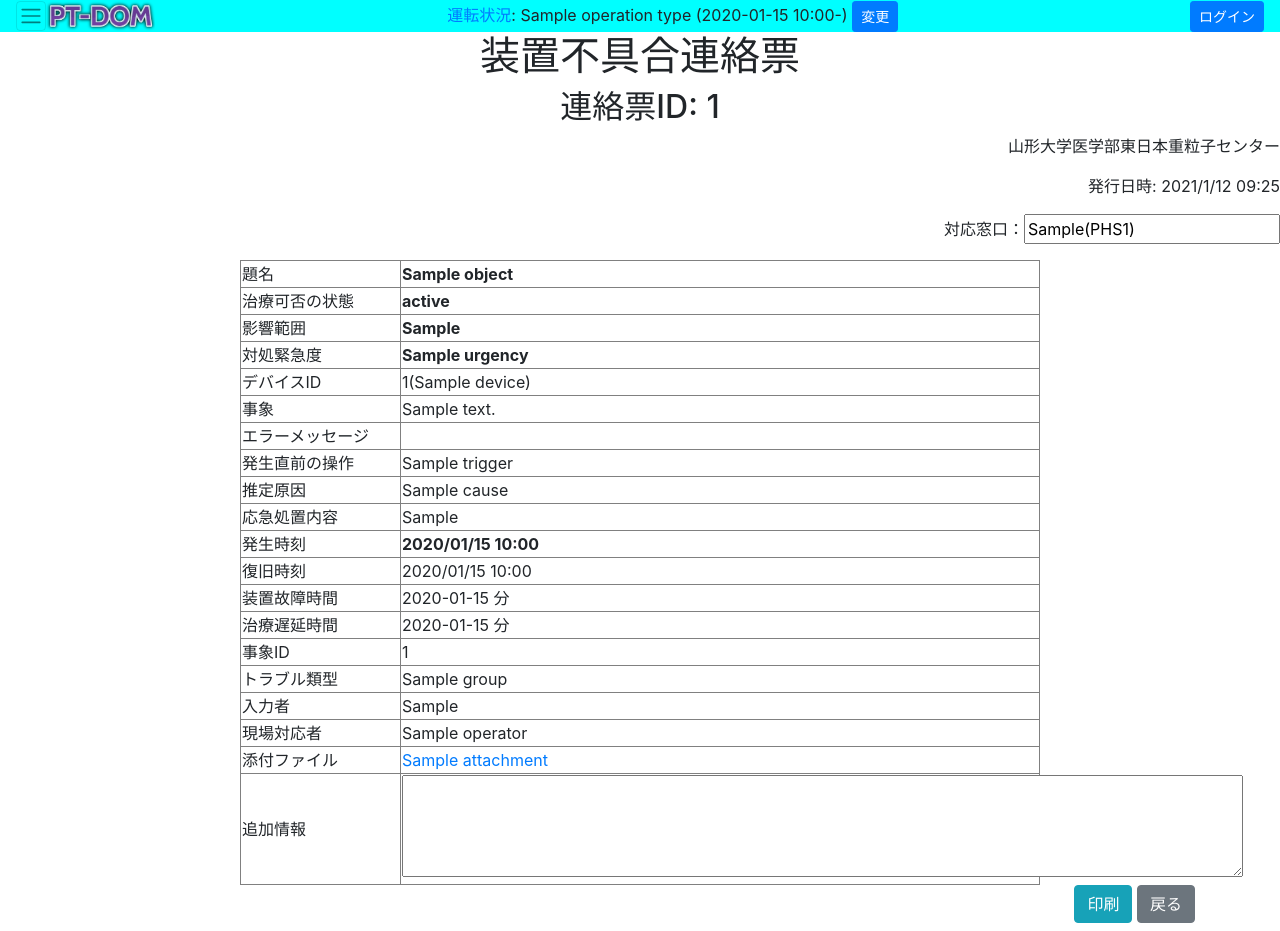
After one commit to soudahikaru/ptop, a Django app: template templates/trouble_communication_sheet.html in a window 1280 px wide. The commit adds this page. Run offline with Django 3.2, Linux system fonts and the light colour scheme; the template is opened without the code that fills it: most values are stand-ins (such as "Sample title", 1, 10 or a date in 2020); some libraries are stand-ins or nearby versions.

Commit message:
ver20210304a

```diff
--- a/ptop/urls.py
+++ b/ptop/urls.py
@@ -32,6 +32,7 @@ app_name = 'ptop'
 urlpatterns = [
     path('event/<int:pk>/', TroubleEventDetail.as_view(), name='event'),
     path('event_detail/<int:pk>/', views.EventDetailView.as_view(), name='event_detail'),
+    path('trouble_communication_sheet/<int:pk>/', views.TroubleCommunicationSheetView.as_view(), name='trouble_communication_sheet'),
     path('recurrent_event_create_from_event/<int:pk>/', views.RecurrentEventCreateFromEventView.as_view(), name='recurrent_event_create_from_event'),
     path('update_event/<int:pk>/', views.EventUpdateView.as_view(), name='update_event'),
     path('eventlist/', TroubleEventList.as_view(), name='eventlist'),
--- a/ptop/views.py
+++ b/ptop/views.py
@@ -219,6 +219,12 @@ class EventDetailView(DetailView):
     """TroubleEvent詳細画面"""
     template_name = 'event_detail.html'
     model = TroubleEvent
+
+class TroubleCommunicationSheetView(DetailView):
+    """不具合連絡票詳細画面"""
+    template_name = 'trouble_communication_sheet.html'
+    model = TroubleEvent
+
 
 class TroubleEventDetail(DetailView):
     """TroubleEvent詳細画面(旧ver)"""
--- a/templates/event_detail.html
+++ b/templates/event_detail.html
@@ -40,6 +40,7 @@
       </table>
       <a href="{% url 'ptop:update_event' object.pk %}" class="btn btn-primary">編集</a>
       <a href="{% url 'ptop:recurrent_event_create_from_event' object.pk %}" class="btn btn-warning">再発</a>
+      <a href="{% url 'ptop:trouble_communication_sheet' object.pk %}" class="btn btn-danger">不具合連絡票発行</a>
       <a href="{% url 'ptop:eventlist' %}" class="btn btn-secondary">戻る</a>
     </div>
   </div>
--- /dev/null
+++ b/templates/trouble_communication_sheet.html
@@ -0,0 +1,74 @@
+{% extends 'base.html' %}
+
+{% block header %}
+<title>装置不具合連絡票 - {{object.title}} - Particle Therapy Database of Operation and Maintenance</title>
+<style>
+    body{padding-top: 32px;}
+    h1 {text-align: center;}
+    h2 {text-align: center;}
+    table {width:800px; table-layout: fixed; margin: auto;}
+    .label {width: 10em;}
+    .date {text-align: right;}
+    .facility {text-align: right;}
+    .footer {text-align: right;}
+    .counterperson {text-align: right;}
+</style>
+
+{% endblock header %}
+
+{% block content %}
+<h1>装置不具合連絡票</h1>
+<h2>連絡票ID: {{object.id}}</h2>
+<p class="facility">
+    山形大学医学部東日本重粒子センター
+</p>
+<p class="date">
+  発行日時: {% now "Y/n/j H:i" %}
+</p>
+<p class="counterperson">
+    対応窓口：<input type="text" value="{{object.input_operator}}{% if object.input_operator.phs_number %}(PHS{{object.input_operator.phs_number}}){% endif %}"></input>
+</p>
+<div class="container">
+  <table border>
+    <tr><td class="label">題名</td><td><b>{{object.title}}</b></td></tr>
+
+    <tr><td>治療可否の状態</td><td><b>{{object.treatment_status}}</b></td></tr>
+    <tr><td>影響範囲</td><td><b>{{object.effect_scope}}</b></td></tr>
+    <tr><td>対処緊急度</td><td><b>{{object.urgency}}</b></td></tr>
+
+    <tr><td>デバイスID</td><td>{{object.device.device_id}}({{object.device.name}})</td></tr>
+    <tr><td>事象</td><td>{{object.description | linebreaksbr }}</td></tr>
+    <tr><td>エラーメッセージ</td><td>{% for error in object.errors.all %}
+{{ error.error_code }}{% if forloop.last %}{% else %},{% endif %}
+{% endfor %}</td></tr>
+    <tr><td>発生直前の操作</td><td>{{object.trigger | linebreaksbr }}</td></tr>
+    <tr><td>推定原因</td><td>{{object.cause | linebreaksbr }}</td></tr>
+    <tr><td>応急処置内容</td><td>{{object.temporary_action | linebreaksbr }}</td></tr>
+    <tr><td>発生時刻</td><td><b>{{object.start_time|date:"Y/m/d H:i"}}</b></td></tr>
+    <tr><td>復旧時刻</td><td>{{object.end_time|date:"Y/m/d H:i"}}</td></tr>
+    <tr><td>装置故障時間</td><td>{{object.downtime|default_if_none:'未定'}} 分</td></tr>
+    <tr><td>治療遅延時間</td><td>{{object.delaytime|default_if_none:'未定'}} 分</td></tr>
+    <tr><td>事象ID</td><td>{{object.id}}</td></tr>
+    <tr><td>トラブル類型</td><td>{{object.group.title}}</td></tr>
+    <tr><td>入力者</td><td>{{object.input_operator|default_if_none:'未入力'}}</td></tr>
+    <tr><td>現場対応者</td><td>{% for operator in object.handling_operators.all %}
+    {{ operator }}{% if forloop.last %}{% else %},{% endif %}
+{% endfor %}</td></tr>
+
+    <tr><td>添付ファイル</td><td>{% spaceless %}{% for attachment in object.attachments.all %}
+{% if '.png' in attachment.title or '.PNG' in attachment.title or '.jpg' in attachment.title or '.JPG' in attachment.title %}
+<a href="{{attachment.file.url}}"><img src="{{attachment.file.url}}" alt="{{attachment.title}}" width="200" /></a>
+{% else %}
+<a href="{{attachment.file.url}}">{{ attachment.title }}</a>
+{% endif %}
+{% if forloop.last %}{% else %},{% endif %}
+{% endfor %}{% endspaceless %}</td></tr>
+      <tr><td>追加情報</td><td><textarea name="additional" rows="4" cols="80"></textarea></td></tr>
+    </table>
+
+    <div class="footer">
+    <a href="javascript:void(0)" onclick="window.print();return false;" class="btn btn-info">印刷</a>
+    <a href="{% url 'ptop:event_detail' object.pk %}" class="btn btn-secondary">戻る</a>
+    </div>
+  </div>
+{% endblock content %}
```
Also changed, not shown: ptop/admin.py (+43 -0 lines), ptop/forms.py (+12 -8 lines), ptop/models.py (+31 -1 lines), ptop/migrations/0022_auto_20210304_1304.py (added), ptop/migrations/0023_auto_20210304_1324.py (added).
